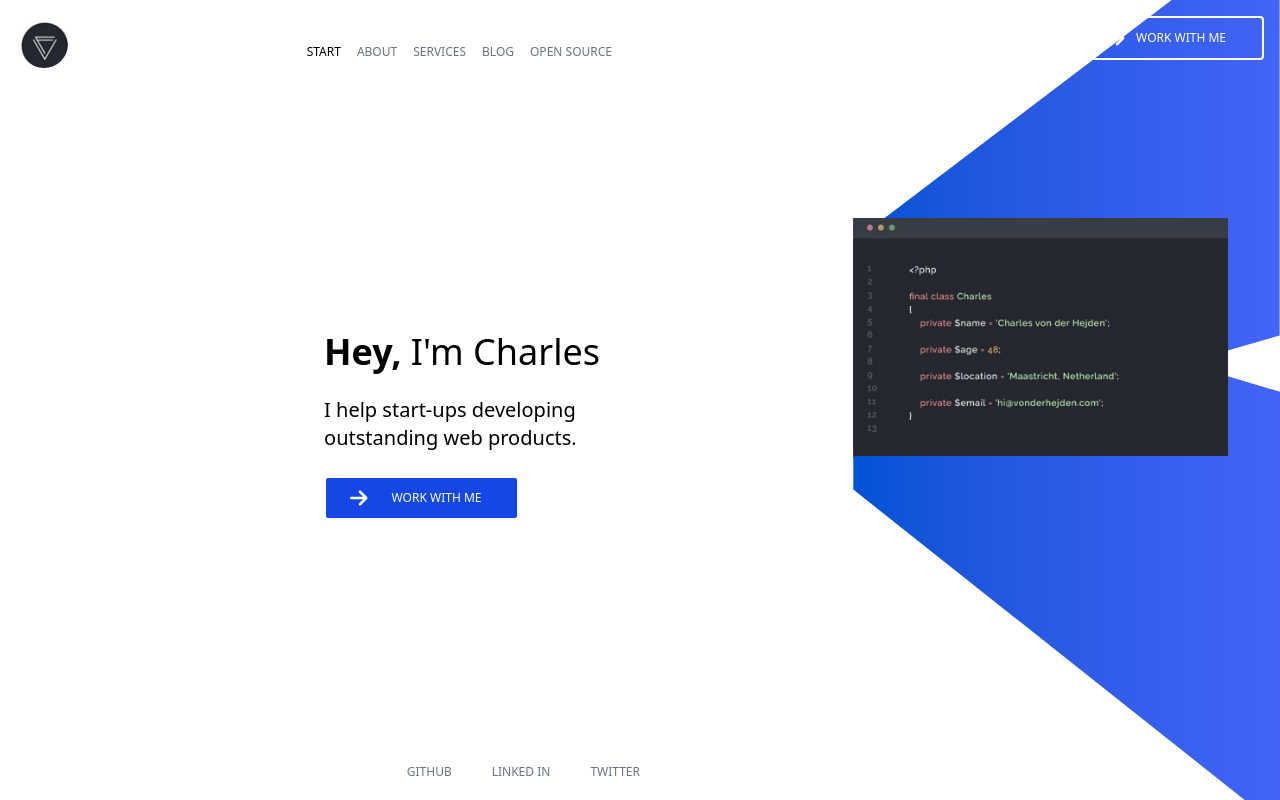
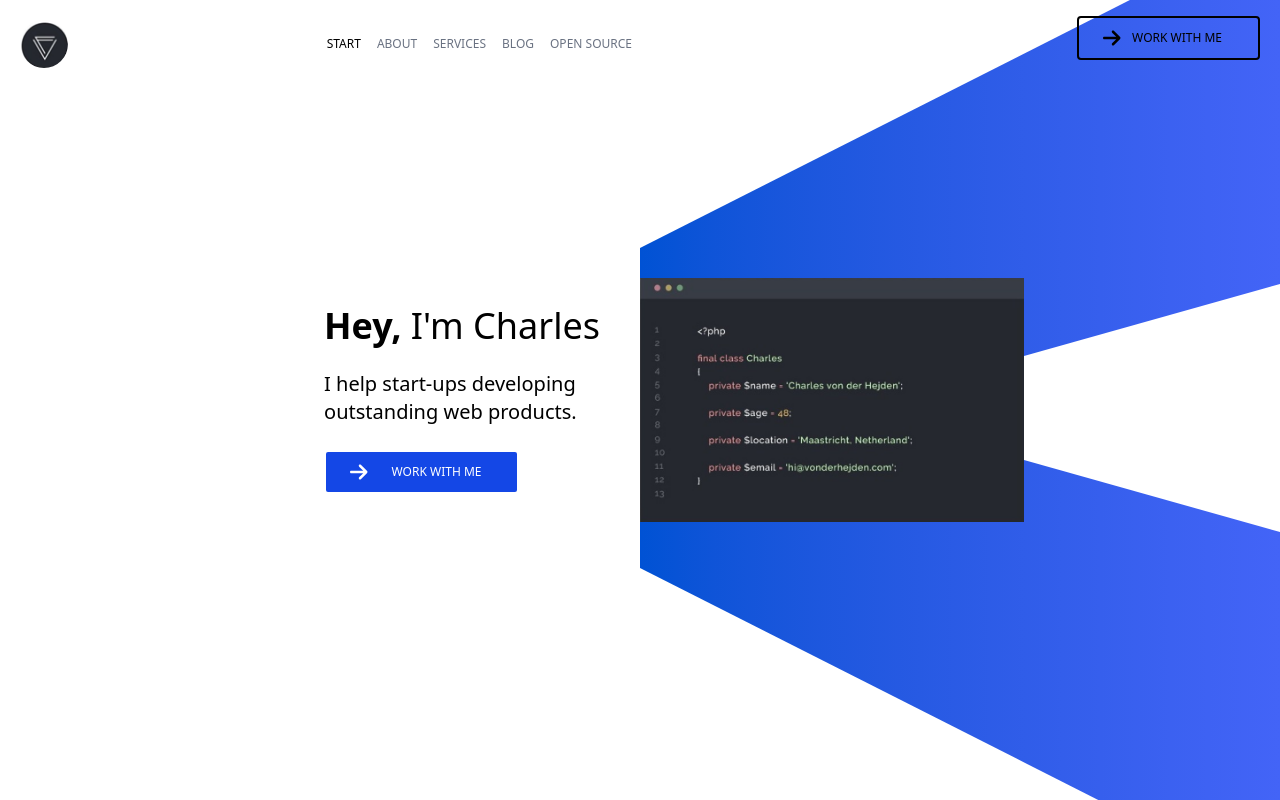
Before and after one commit to Rupali2507/WEB_Design, a React (Vite) app in the folder Frontend/: page / in a window 1280 px wide. Shown: the top 800 px of the page. Built offline with nearby package versions, Linux system fonts and the light colour scheme.

Commit message:
modify_Home_page

```diff
--- a/Frontend/src/App.jsx
+++ b/Frontend/src/App.jsx
@@ -6,10 +6,14 @@ import About from "./pages/About";
 import Services from "./pages/Services";
 import Blog from "./pages/Blog";
 import Open_Source from "./pages/Open_Source";
+import Navbar from "./components/Navbar";
+import Newsletter from "./pages/Newsletter";
+import Footer from "./pages/Footer";
 
 const App = () => {
   return (
     <div>
+      <Navbar />
       <Routes>
         <Route path="/" element={<Home />} />
         <Route path="/about" element={<About />} />
@@ -17,6 +21,8 @@ const App = () => {
         <Route path="/blog" element={<Blog />} />
         <Route path="/open-source" element={<Open_Source />} />
       </Routes>
+      <Newsletter />
+      <Footer />
     </div>
   );
 };
--- /dev/null
+++ b/Frontend/src/components/Navbar.jsx
@@ -0,0 +1,85 @@
+import React from "react";
+import { assets } from "../assets/assets";
+import { NavLink } from "react-router-dom";
+import { faArrowRight } from "@fortawesome/free-solid-svg-icons";
+import { FontAwesomeIcon } from "@fortawesome/react-fontawesome";
+
+const Navbar = () => {
+  return (
+    <div className="absolute w-[100vw]">
+      <div className="flex justify-between">
+        <div className="flex items-center justify-between  w-1/2  ">
+          <div className=" w-12 h-12 rounded-full overflow-hidden m-5">
+            <img
+              className="w-full h-full object-cover"
+              src={assets.logo}
+              alt="logo"
+            />
+          </div>
+          <div className=" flex  items-end text-xs font-medium">
+            <NavLink
+              to="/"
+              className={({ isActive }) =>
+                `p-2 transition-all ${
+                  isActive ? "text-black" : "text-gray-500"
+                }`
+              }
+            >
+              <p>START</p>
+            </NavLink>
+            <NavLink
+              to="/about"
+              className={({ isActive }) =>
+                `p-2 transition-all ${
+                  isActive ? "text-black" : "text-gray-500"
+                }`
+              }
+            >
+              <p>ABOUT</p>
+            </NavLink>
+            <NavLink
+              to="/services"
+              className={({ isActive }) =>
+                `p-2 transition-all ${
+                  isActive ? "text-black" : "text-gray-500"
+                }`
+              }
+            >
+              <p>SERVICES</p>
+            </NavLink>
+            <NavLink
+              to="/blog"
+              className={({ isActive }) =>
+                `p-2 transition-all ${
+                  isActive ? "text-black" : "text-gray-500"
+                }`
+              }
+            >
+              <p>BLOG</p>
+            </NavLink>
+            <NavLink
+              to="/open-source"
+              className={({ isActive }) =>
+                `p-2 transition-all ${
+                  isActive ? "text-black" : "text-gray-500"
+                }`
+              }
+            >
+              <p>OPEN SOURCE</p>
+            </NavLink>
+          </div>
+        </div>
+        <div>
+          <button className=" m-4 border-2 px-6 py-2 rounded-sm flex  justify-between items-center relative z-10 mr-5">
+            <div>
+              <FontAwesomeIcon icon={faArrowRight} size="lg" />
+            </div>
+            <div className="text-xs px-3 ">WORK WITH ME</div>
+          </button>
+        </div>
+      </div>
+    </div>
+  );
+};
+
+export default Navbar;
--- a/Frontend/src/index.css
+++ b/Frontend/src/index.css
@@ -1,6 +1,6 @@
 @import "tailwindcss";
 @layer utilities {
   .clip-strap {
-    clip-path: polygon(0% 25%, 100% 42%, 100% 100%, 0% 55%);
+    clip-path: polygon(0% 25%, 100% 50%, 100% 100%, 0% 55%);
   }
 }
--- a/Frontend/src/pages/Home.jsx
+++ b/Frontend/src/pages/Home.jsx
@@ -12,76 +12,12 @@ import Newsletter from "./Newsletter";
 
 const Home = () => {
   return (
-    <div className=" flex flex-col ">
-      {/* HERO */}
-      <div className="flex justify-between w-[100vw]">
-        {/* Middle */}
-        <div className="w-1/2">
-          <div className="flex flex-col  justify-between h-[100vh]">
-            {/* Nav icons */}
-            <div className=" p-5 flex justify-between">
-              <div className=" w-12 h-12 rounded-full overflow-hidden ">
-                <img
-                  className="w-full h-full object-cover"
-                  src={assets.logo}
-                  alt="logo"
-                />
-              </div>
-              <div className=" flex  items-end text-xs font-medium">
-                <NavLink
-                  to="/"
-                  className={({ isActive }) =>
-                    `p-2 transition-all ${
-                      isActive ? "text-black" : "text-gray-500"
-                    }`
-                  }
-                >
-                  <p>START</p>
-                </NavLink>
-                <NavLink
-                  to="/about"
-                  className={({ isActive }) =>
-                    `p-2 transition-all ${
-                      isActive ? "text-black" : "text-gray-500"
-                    }`
-                  }
-                >
-                  <p>ABOUT</p>
-                </NavLink>
-                <NavLink
-                  to="/services"
-                  className={({ isActive }) =>
-                    `p-2 transition-all ${
-                      isActive ? "text-black" : "text-gray-500"
-                    }`
-                  }
-                >
-                  <p>SERVICES</p>
-                </NavLink>
-                <NavLink
-                  to="/blog"
-                  className={({ isActive }) =>
-                    `p-2 transition-all ${
-                      isActive ? "text-black" : "text-gray-500"
-                    }`
-                  }
-                >
-                  <p>BLOG</p>
-                </NavLink>
-                <NavLink
-                  to="/open-source"
-                  className={({ isActive }) =>
-                    `p-2 transition-all ${
-                      isActive ? "text-black" : "text-gray-500"
-                    }`
-                  }
-                >
-                  <p>OPEN SOURCE</p>
-                </NavLink>
-              </div>
-            </div>
-            {/* Hero content */}
-            <div className=" flex flex-col     w-full gap-3 px-10 items-end">
+    <div>
+      {/* HOME */}
+      <div className="flex w-[100vw] h-[100vh]">
+        {/* Left */}
+        <div className="flex items-center justify-end w-1/2 ">
+          <div className=" flex flex-col  gap-3 px-10 ">
             <div>
               <p className="text-4xl ">
                 <b>Hey, </b>I'm Charles
@@ -91,7 +27,7 @@ const Home = () => {
                 I help start-ups developing <br /> outstanding web products.
               </p>
               <br />
-                <button className="border-2 px-6 py-2 rounded-sm flex items-center gap-3 bg-blue-700 text-white ">
+              <button className="border-2 px-6 py-2 rounded-sm flex items-center gap-3 bg-blue-700 text-white z-10 ">
                 <div>
                   <FontAwesomeIcon icon={faArrowRight} size="lg" />
                 </div>
@@ -99,37 +35,17 @@ const Home = () => {
               </button>
             </div>
           </div>
-            {/* Footer icons */}
-            <div className="flex gap-10 text-xs font-medium text-gray-500 mb-5 justify-end lg:justify-end  ">
-              <div>GITHUB</div>
-              <div>LINKED IN</div>
-              <div>TWITTER</div>
         </div>
-          </div>
-        </div>
-
         {/* Right */}
-        <div className="w-1/3">
-          {/* Button */}
-          <div className="flex   justify-end">
-            <button className=" m-4 border-2 px-6 py-2 rounded-sm flex border-white justify-between items-center z-10">
-              <div>
-                <FontAwesomeIcon icon={faArrowRight} color="white" size="lg" />
-              </div>
-              <div className="text-xs px-3 text-white">WORK WITH ME</div>
-            </button>
-          </div>
-          {/* top ribbon */}
-          <div className="flex justify-center items-center ">
-            <div className=" absolute  bg-gradient-to-r from-[#0052D4] to-[#4364F7] h-[90vh] -top-20.5 w-1/3 clip-strap scale-y-[-1] "></div>
-          </div>
-
-          <div className=" ">
-            <div className=" absolute bg-gradient-to-r from-[#0052D4] to-[#4364F7] h-[94vh] w-1/3 bottom- clip-strap"></div>
-          </div>
-          <div className="z-10">
+        <div className="h-full w-1/2 flex justify-start items-center">
+          {/*top ribbon */}
+          <div className=" absolute  bg-gradient-to-r from-[#0052D4] to-[#4364F7] h-[90vh] -top-7 lg:-top-19 w-1/2 clip-strap scale-y-[-1] "></div>
+          {/* Bottom ribbon */}
+          <div className=" absolute  bg-gradient-to-r from-[#0052D4] to-[#4364F7] h-[90vh]  w-1/2 clip-strap -bottom-11 lg:-bottom-23 "></div>
+          {/* image */}
+          <div className="  ">
             <img
-              className=" relative z-10 top-35.5   h-59.5"
+              className=" relative z-1 w-[40vw]  lg:w-[30vw]"
               src={assets.Hero}
               alt=""
             />
@@ -144,10 +60,6 @@ const Home = () => {
       <Blog />
       {/* OPEN SOURCE */}
       <Open_Source />
-      {/* News Letter */}
-      <Newsletter />
-      {/* Footer */}
-      <Footer />
     </div>
   );
 };
```
Lines whose indentation alone changed are shown as unchanged.
